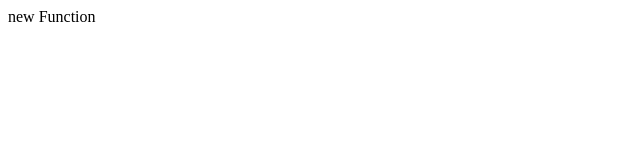
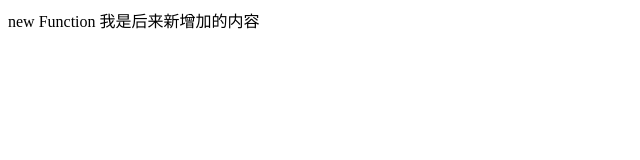
Before and after one commit to XiaoCaiZhenHua/drill, a plain HTML site: page index.html in a window 1280 px wide. Shown: the whole page, without its empty margins (0-640 px from the left). Drawn offline with Linux system fonts and the light colour scheme.

Commit message:
分支第一次提交的内容

```diff
--- a/index.html
+++ b/index.html
@@ -6,5 +6,6 @@
 	</head>
 	<body>
 		new Function
+		我是后来新增加的内容
 	</body>
 </html>
```
